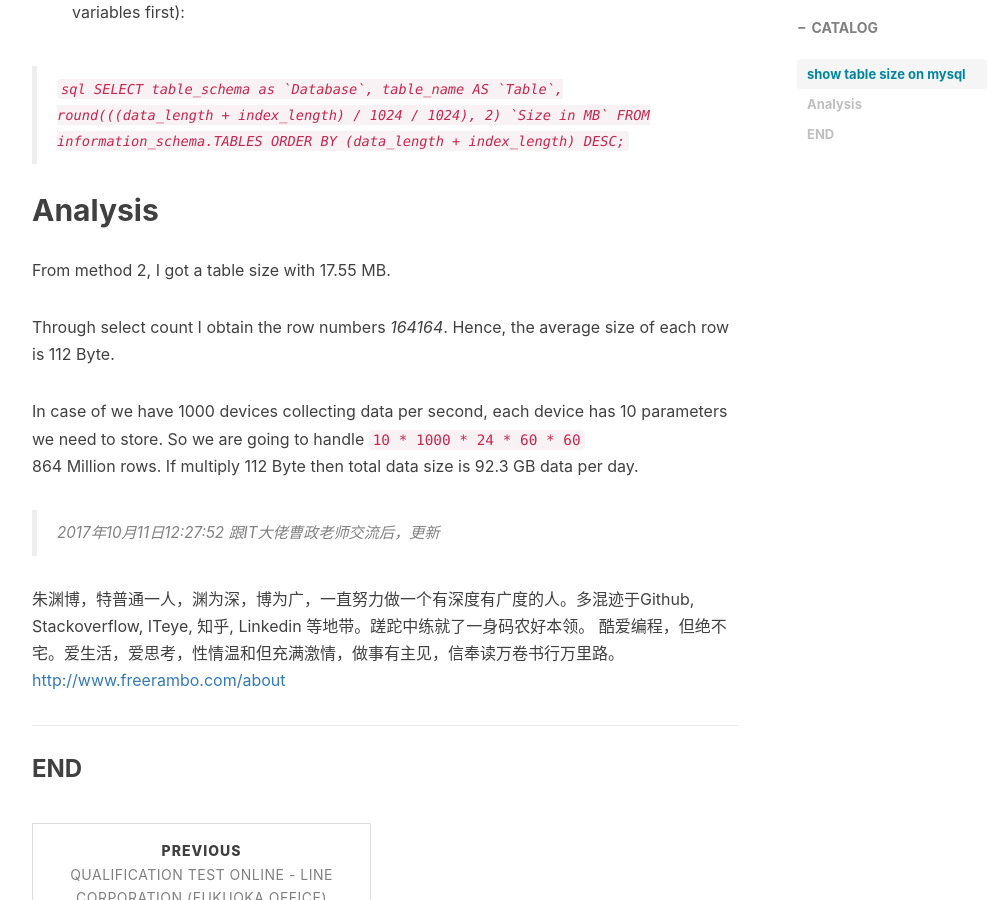
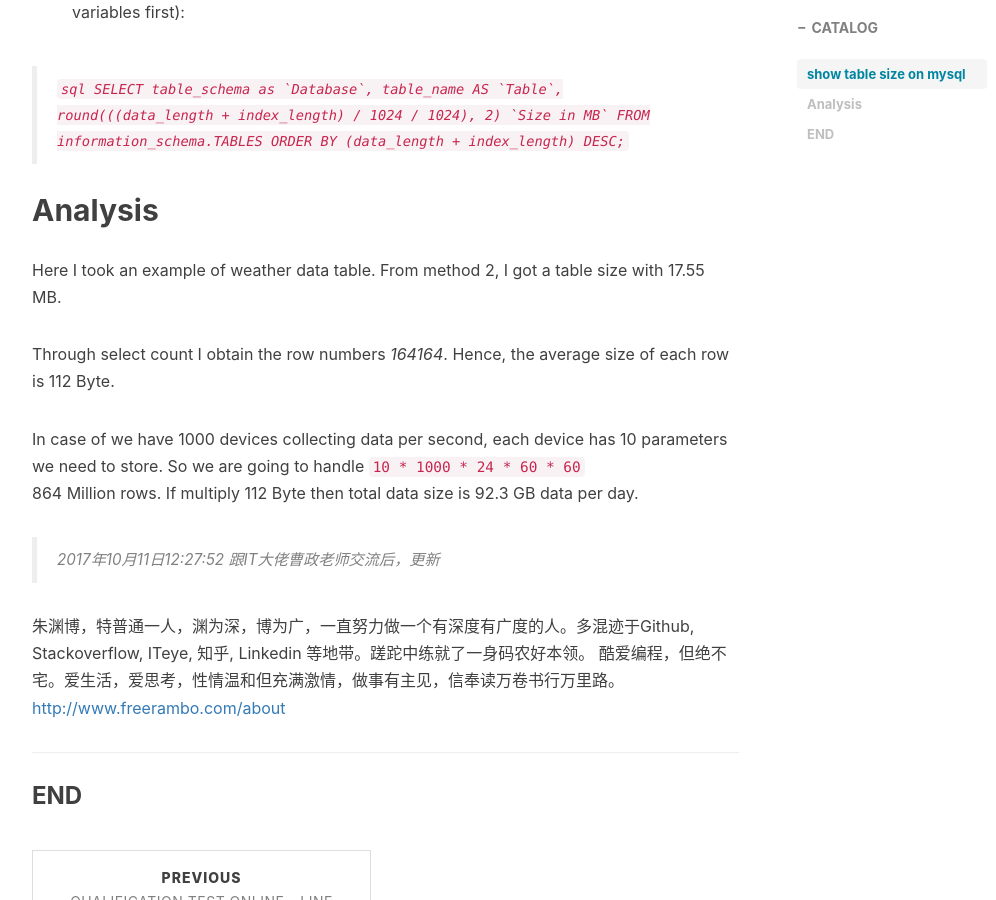
Before and after one commit to freerambo/freerambo.github.io, a Jekyll site: the page built from _posts/2017-10-11-table-size-analysis-mysql.markdown, in a window 1280 px wide and 900 px high, scrolled down 903 px. Shown: the whole window, without its empty margins (233-1229 px from the left). Built offline with Jekyll 4.4.1, drawn with Linux system fonts in a browser that asks for light colours; nearby versions of some CDN libraries; comment, search, counter and statistics services are not loaded.

```diff
--- a/_posts/2017-10-11-table-size-analysis-mysql.markdown
+++ b/_posts/2017-10-11-table-size-analysis-mysql.markdown
@@ -37,7 +37,7 @@
 
 ## Analysis
 
-From method 2, I got a table size with 17.55 MB.
+Here I took an example of weather data table. From method 2, I got a table size with 17.55 MB.
 
 
 Through select count I obtain the row numbers *164164*. Hence, the average size of each row is 112 Byte.
```
